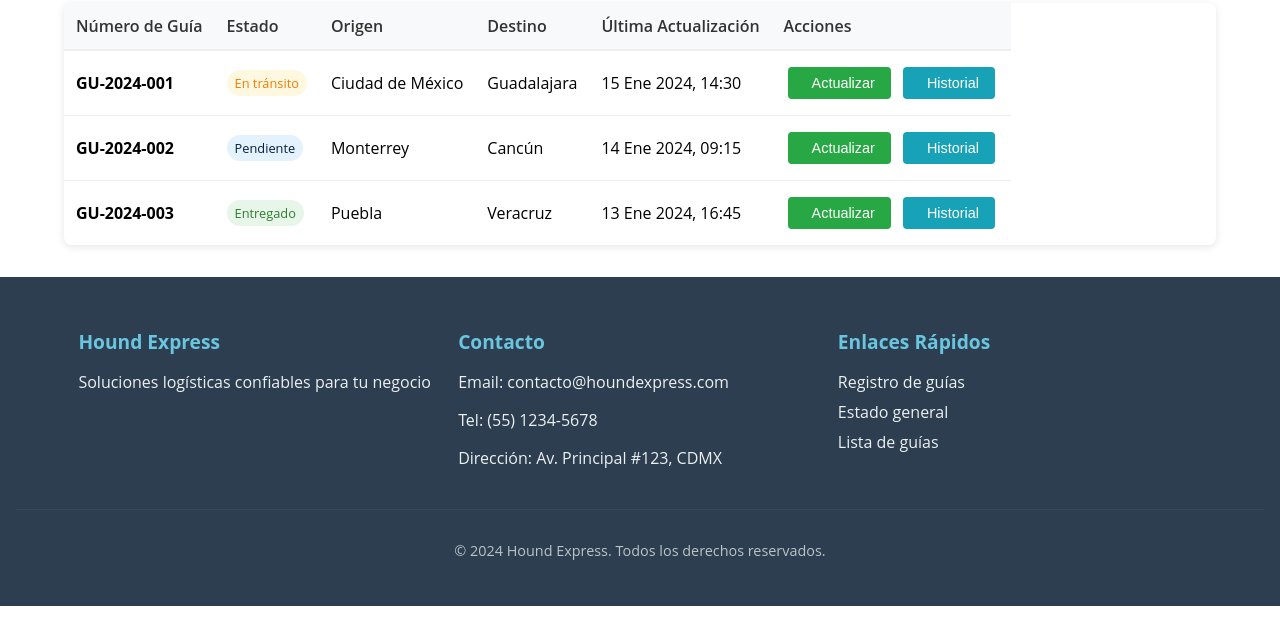
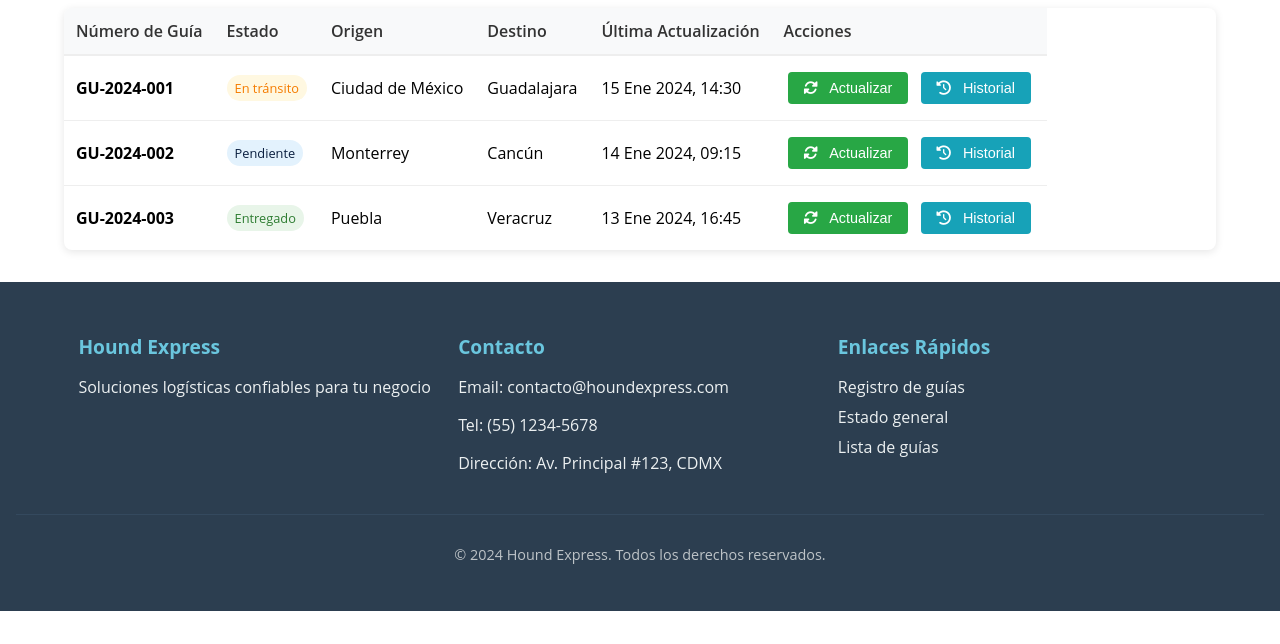
Before and after one commit to VictorRomero12/Ecommerce_ebac, a plain HTML site: page pages/listaguias.html in a window 1280 px wide. Shown: the part 156-800 px from the top of the page. Drawn offline with Linux system fonts and the light colour scheme.

Commit message:
Style: Change the layout page listguides

```diff
--- a/pages/listaguias.html
+++ b/pages/listaguias.html
@@ -5,12 +5,10 @@
     <meta name="viewport" content="width=device-width, initial-scale=1.0" />
     <title>Lista de guías</title>
     <link rel="stylesheet" href="../css/style.css" />
-
-    <style>
-
-    </style>
+    <link rel="stylesheet" href="https://cdnjs.cloudflare.com/ajax/libs/font-awesome/6.0.0/css/all.min.css">
   </head>
   <body>
+    <header>
       <nav class="main-nav">
         <div class="nav-brand">
           <img src="../img/logo.png" alt="Logo de Hound Express" />
@@ -20,17 +18,21 @@
           <li><a href="../pages/formulario.html">Registro de guías</a></li>
           <li><a href="../pages/estado.html">Estado general</a></li>
           <li>
-          <a href="../pages/listaguias.html" style="color: blue"
-            >Lista de guías</a
-          >
+            <a href="../pages/listaguias.html" style="color: blue">Lista de guías</a>
           </li>
           <li><a href="../pages/buscarguias.html">Buscar guías</a></li>
           <li><a href="../pages/historialguias.html">Historial de guías</a></li>
         </ul>
       </nav>
-    <div class="form-container">
+    </header>
+
+    <main>
+      <section class="form-container">
+        <header>
           <h1>Lista de Guías</h1>
+        </header>
 
+        <div class="table-wrapper">
           <table class="guides-table">
             <thead>
               <tr>
@@ -44,14 +46,31 @@
             </thead>
             <tbody>
               <tr>
-            <td><strong>GU-2024-001</strong></td>
+                <td>
+                  <div class="guide-info">
+                    <strong>GU-2024-001</strong>
+                  </div>
+                </td>
                 <td>
                   <span class="status-badge status-transit">En tránsito</span>
                 </td>
-            <td>Ciudad de México</td>
-            <td>Guadalajara</td>
-            <td>15 Ene 2024, 14:30</td>
                 <td>
+                  <div class="location-info">
+                    <span>Ciudad de México</span>
+                  </div>
+                </td>
+                <td>
+                  <div class="location-info">
+                    <span>Guadalajara</span>
+                  </div>
+                </td>
+                <td>
+                  <div class="date-info">
+                    <span>15 Ene 2024, 14:30</span>
+                  </div>
+                </td>
+                <td>
+                  <div class="action-buttons">
                     <button class="btn-update">
                       <i class="fas fa-sync-alt btn-icon"></i>
                       <span class="btn-text">Actualizar</span>
@@ -60,15 +79,35 @@
                       <i class="fas fa-history btn-icon"></i>
                       <span class="btn-text">Historial</span>
                     </button>
+                  </div>
                 </td>
               </tr>
               <tr>
-            <td><strong>GU-2024-002</strong></td>
-            <td><span class="status-badge status-pending">Pendiente</span></td>
-            <td>Monterrey</td>
-            <td>Cancún</td>
-            <td>14 Ene 2024, 09:15</td>
                 <td>
+                  <div class="guide-info">
+                    <strong>GU-2024-002</strong>
+                  </div>
+                </td>
+                <td>
+                  <span class="status-badge status-pending">Pendiente</span>
+                </td>
+                <td>
+                  <div class="location-info">
+                    <span>Monterrey</span>
+                  </div>
+                </td>
+                <td>
+                  <div class="location-info">
+                    <span>Cancún</span>
+                  </div>
+                </td>
+                <td>
+                  <div class="date-info">
+                    <span>14 Ene 2024, 09:15</span>
+                  </div>
+                </td>
+                <td>
+                  <div class="action-buttons">
                     <button class="btn-update">
                       <i class="fas fa-sync-alt btn-icon"></i>
                       <span class="btn-text">Actualizar</span>
@@ -77,17 +116,35 @@
                       <i class="fas fa-history btn-icon"></i>
                       <span class="btn-text">Historial</span>
                     </button>
+                  </div>
                 </td>
               </tr>
               <tr>
-            <td><strong>GU-2024-003</strong></td>
+                <td>
+                  <div class="guide-info">
+                    <strong>GU-2024-003</strong>
+                  </div>
+                </td>
                 <td>
                   <span class="status-badge status-delivered">Entregado</span>
                 </td>
-            <td>Puebla</td>
-            <td>Veracruz</td>
-            <td>13 Ene 2024, 16:45</td>
                 <td>
+                  <div class="location-info">
+                    <span>Puebla</span>
+                  </div>
+                </td>
+                <td>
+                  <div class="location-info">
+                    <span>Veracruz</span>
+                  </div>
+                </td>
+                <td>
+                  <div class="date-info">
+                    <span>13 Ene 2024, 16:45</span>
+                  </div>
+                </td>
+                <td>
+                  <div class="action-buttons">
                     <button class="btn-update">
                       <i class="fas fa-sync-alt btn-icon"></i>
                       <span class="btn-text">Actualizar</span>
@@ -96,11 +153,14 @@
                       <i class="fas fa-history btn-icon"></i>
                       <span class="btn-text">Historial</span>
                     </button>
+                  </div>
                 </td>
               </tr>
             </tbody>
           </table>
         </div>
+      </section>
+    </main>
 
     <footer class="main-footer">
       <div class="footer-content">
```
Lines whose indentation alone changed are shown as unchanged.
